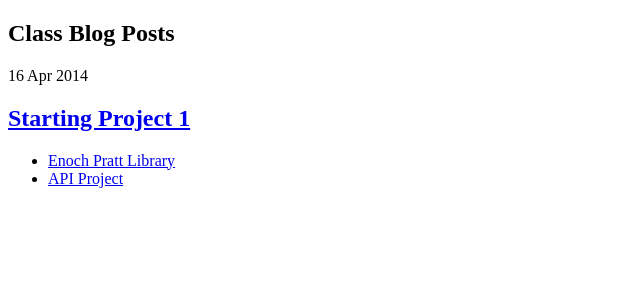
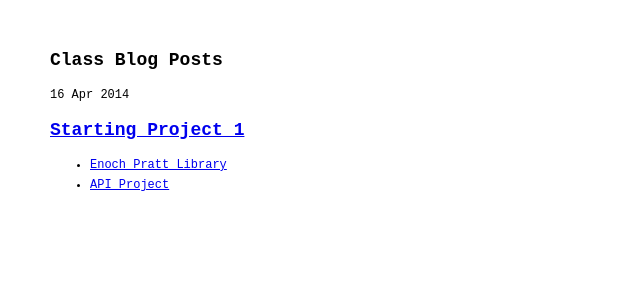
Before and after one commit to amcmicken/jekyll2, a Jekyll site: the page built from index.html, in a window 1280 px wide. Shown: the top 300 px of the page, without its empty margins (0-640 px from the left). Built offline with Jekyll 4.4.1, drawn with Linux system fonts in a browser that asks for light colours.

Commit message:
update css

```diff
--- a/_layouts/default.html
+++ b/_layouts/default.html
@@ -2,8 +2,7 @@
 <html>
 	<head>
 		<title>{{ page.title }}</title>
-		<link rel="stylesheet" href="{{ site.baseurl }}/ /css/main.css">
-		<link rel="stylesheet" href="/ /css/main.css">
+		<link rel="stylesheet" href="{{ site.baseurl }}/assets/css/main.css">
 	</head>
 
 	<body>
```
